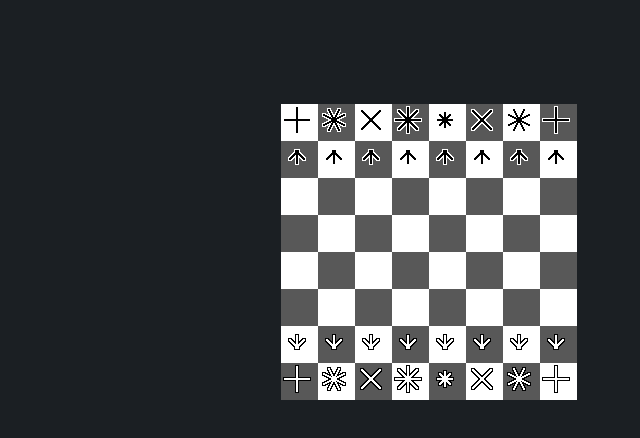
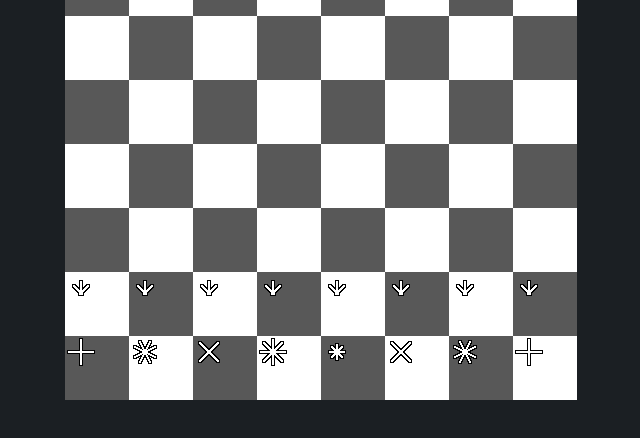
Before and after one commit to Code002Lover/chess, a plain HTML site: page views/user/index.html in a window 1280 px wide. Shown: the whole page, without its empty margins (63-703 px from the left). Drawn offline with Linux system fonts and the light colour scheme.

Commit message:
changed boardsize

```diff
--- a/views/user/index.html
+++ b/views/user/index.html
@@ -555,7 +555,7 @@
         }
       } //end piece move
 
-      let boardsize = 296;
+      let boardsize = 512;
       const c_w = window.innerWidth;
       const c_h = window.innerHeight;
       var showed_text = false;
@@ -571,7 +571,7 @@
           }
           showed_text = true;
         }
-        if (w < 500 || h < 500) {
+        if (w < boardsize+200 || h < boardsize+200) {
           if (old == "") old = document.body.innerHTML;
           document.body.innerHTML = `<h1 style="color:red;">Your screen size is too small to show the chess board, please adjust the window size</h1>`;
         } else {
```
